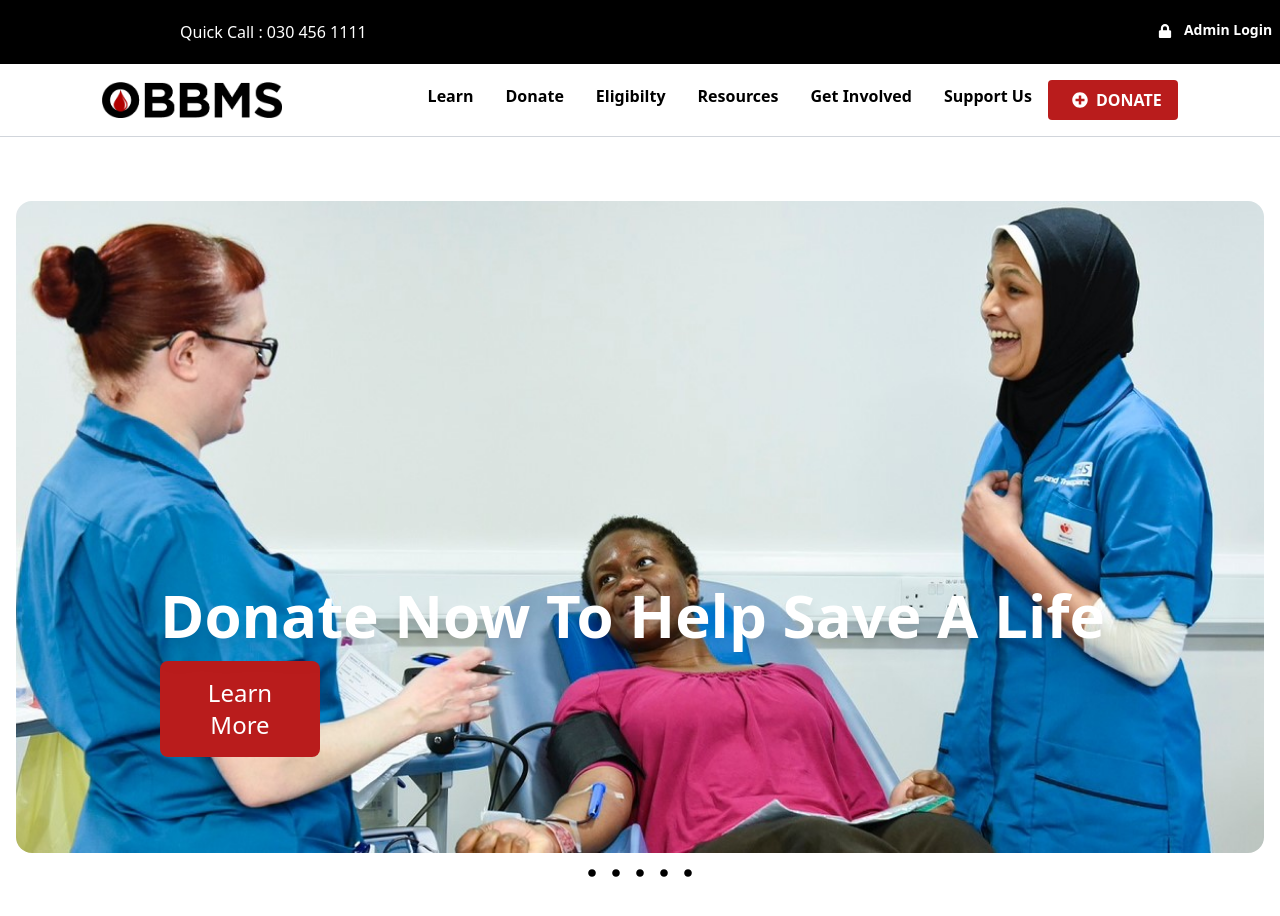
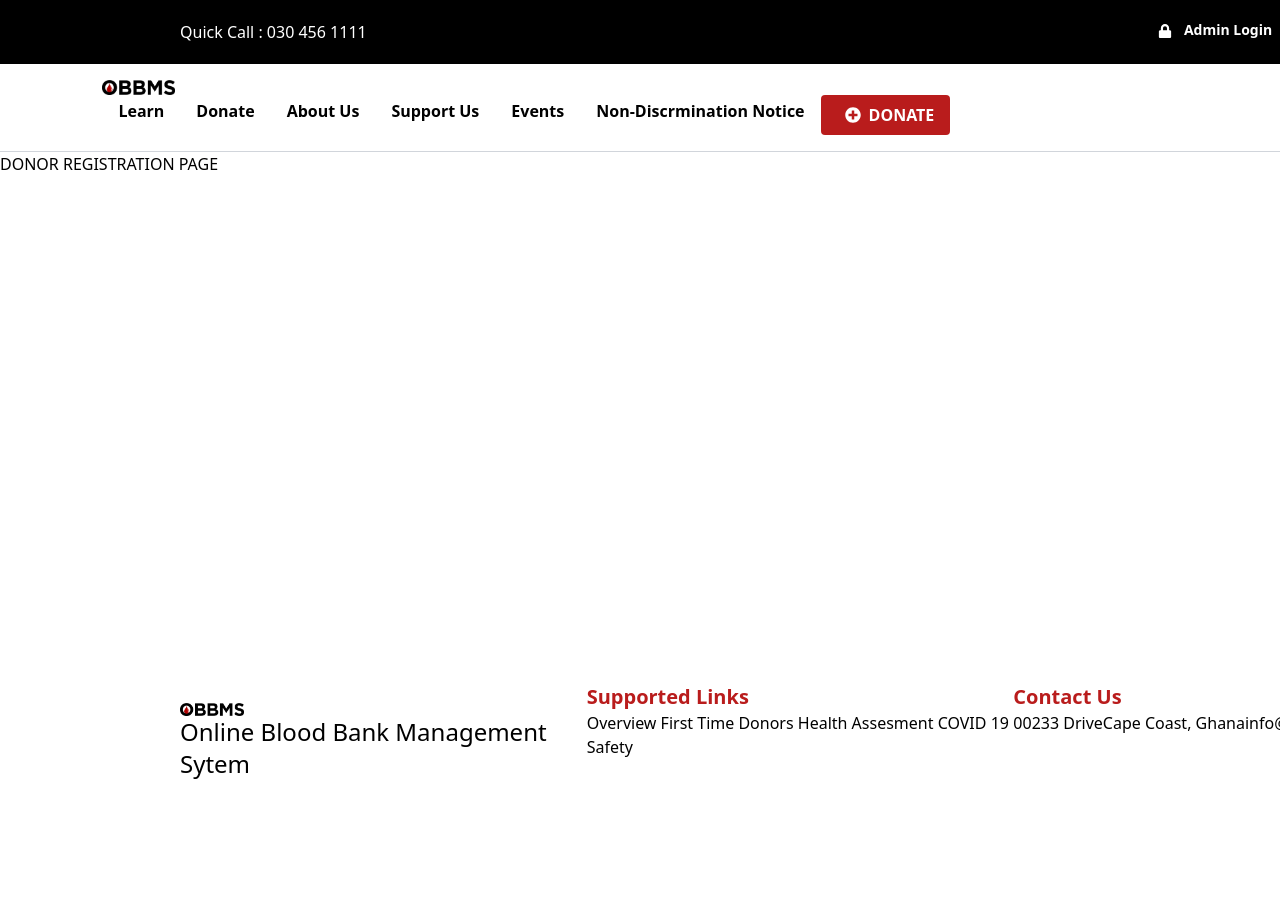
Before and after one commit to ak-boateng/obbms, a React (Create React App) app: page /donate in a window 1280 px wide. Shown: the top 916 px of the page. After the commit the page ends 800 px from the top, so only its background shows below. Built offline with nearby package versions, Linux system fonts and the light colour scheme.

Commit message:
Added a Footer, Not responsive yet

```diff
--- a/package.json
+++ b/package.json
@@ -9,6 +9,7 @@
     "react": "^18.2.0",
     "react-dom": "^18.2.0",
     "react-icons": "^4.8.0",
+    "react-router-dom": "^6.9.0",
     "react-scripts": "5.0.1",
     "web-vitals": "^2.1.4"
   },
--- a/src/App.js
+++ b/src/App.js
@@ -1,15 +1,24 @@
 
+import { BrowserRouter, Routes, Route } from 'react-router-dom';
 import './App.css';
+import Footer from './components/Footer';
 import Header from './components/Header';
 import NavBar from './components/NavBar';
-import Slider from './components/Slider';
+import Donate from './pages/Donate';
+import Home from './pages/Home';
 
 function App() {
   return (
     <>
-    <Header />
-    <NavBar />
-    <Slider />
+    <BrowserRouter>
+      <Header />
+      <NavBar/>
+      <Routes>
+        <Route path="/donate" element={<Donate/>}/>
+        <Route path="/home" element={<Home/>}/>
+      </Routes>
+      <Footer/>
+    </BrowserRouter>
     </>
   );
 }
--- /dev/null
+++ b/src/components/Footer.js
@@ -0,0 +1,34 @@
+import React from 'react'
+import logo from '../images/logo.png'
+import { NavLink } from 'react-router-dom'
+
+const Footer = () => {
+  return (
+        // Three Grid Element Footer
+    <div className='lg:grid absolute bottom-0 lg:grid-cols-3 container lg:mx-40 mx-10'>
+      {/* First Grid Element */}
+        <div className='p-5'>
+        <NavLink to= "/home"><img className='w-1/6' src={logo} alt="" ></img></NavLink>
+            <p className='font-medium lg:text-2xl'>Online Blood Bank Management Sytem</p>
+        </div>
+        <div className=''>
+            <h2 className='text-red-700 font-bold text-xl '>Supported Links</h2>
+            <ul className='block'>
+            <NavLink to= "/home"> Overview</NavLink>
+            <NavLink to= "/home"> First Time Donors</NavLink>
+            <NavLink to= "/home"> Health Assesment</NavLink>
+            <NavLink to= "/home"> COVID 19 Safety</NavLink>
+            </ul>
+        </div>
+        <div className='block'>
+            <h2 className='text-red-700 font-bold text-xl block'>Contact Us</h2>
+            <span>00233 Drive</span>
+            <span>Cape Coast, Ghana</span>
+            <span>info@obbms.org</span>
+        </div>
+
+    </div>
+  )
+}
+
+export default Footer
--- a/src/components/NavBar.js
+++ b/src/components/NavBar.js
@@ -2,6 +2,7 @@ import React, { useState } from 'react'
 import logo from '../images/logo.png'
 import { FaPlusCircle } from 'react-icons/fa';
 import { FiMenu } from 'react-icons/fi';
+import { NavLink } from 'react-router-dom';
 
 
 const NavBar = () => {
@@ -11,30 +12,30 @@ const NavBar = () => {
   return (
      <header className='border-b border-gray-300 py-4'>
        <div className='flex items-center justify-between xl:max-w-8xl xl:mx-auto lg:max-w-full px-[8%] flex-wrap'>
-      <img className='w-1/6' src={logo} alt="" />
-      <FiMenu className='lg:hidden block h-6 w-6 cursor-pointer'onClick= {() => setOpen(!open)}/>
+      <NavLink to= "/home"><img className='w-1/6' src={logo} alt="" ></img></NavLink>
+      <FiMenu className='lg:hidden  block h-6 w-6 cursor-pointer'onClick= {() => setOpen(!open)}/>
 
       {/*Nav Links  */}
       <nav className={`${open ? 'block' : 'hidden'} lg:flex lg:items-center lg:w-auto w-full `}>
       <ul className='font-semibold lg:flex block justify-between  text-1.5xl'>
       <li className='border-b border-gray-300  lg:border-none py-1'>
-        <a className='lg:px-4 lg:py-2   hover:text-red-700' href="google.com">Learn</a>
+        <NavLink className='lg:px-4 lg:py-2   hover:text-red-700' to="google.com" >Learn</NavLink>
         </li>
         <li className='border-b border-gray-300 lg:border-none py-1'>
-       <a className='lg:px-4 lg:py-2  hover:text-red-700' href="google.com">Donate</a>
+        <NavLink className='lg:px-4 lg:py-2   hover:text-red-700' to="/donate" >Donate</NavLink>
         </li>
         <li className='border-b border-gray-300 lg:border-none py-1'>
-       <a className='lg:px-4 lg:py-2  hover:text-red-700' href="google.com">Eligibilty</a>
+        <NavLink className='lg:px-4 lg:py-2   hover:text-red-700' to="google.com" >About Us</NavLink>
         </li>
         <li className='border-b border-gray-300 lg:border-none py-1'>
-       <a className='lg:px-4 lg:py-2 hover:text-red-700' href="google.com">Resources</a>
+        <NavLink className='lg:px-4 lg:py-2   hover:text-red-700' to="google.com" >Support Us</NavLink>
         </li>
         <li className='border-b border-gray-300 lg:border-none py-1'>
 
-       <a className='lg:px-4 lg:py-2  hover:text-red-700' href="google.com">Get Involved</a>
+        <NavLink className='lg:px-4 lg:py-2   hover:text-red-700' to="google.com" >Events</NavLink>
         </li>
         <li className='border-b border-gray-300 lg:border-none py-1'>
-        <a className='lg:px-4 lg:py-2  hover:text-red-700' href="google.com">Support Us</a>
+        <NavLink className='lg:px-4 lg:py-2   hover:text-red-700' to="google.com" >Non-Discrmination Notice</NavLink>
         </li>
         <li>
         <a  href='google.com'className='inline-flex bg-red-700 text-white px-4 py-2 mt-0 rounded w-full hover:w-[+120%] transition delay-150 hover:delay-150 hover:duration-300'><i className='mx-2 my-1'><FaPlusCircle /></i>DONATE</a>
--- a/src/components/Slider.js
+++ b/src/components/Slider.js
@@ -36,7 +36,7 @@ const Slider = () => {
   };
 
   return (
-    <div className=' h-[780px] w-full m-auto py-16 px-4 relative group'>
+    <div className=' h-[500px] lg:h-[780px] w-full m-auto py-16 px-4 relative group'>
       <div
         style={{ backgroundImage: `url(${slides[currentIndex].url})` }}
         className='w-full h-full rounded-2xl bg-center bg-cover duration-700'
--- /dev/null
+++ b/src/pages/Donate.js
@@ -0,0 +1,9 @@
+const Donate = () => {
+  return (
+    <div>
+      <h1>DONOR REGISTRATION PAGE</h1>
+    </div>
+  )
+}
+
+export default Donate
--- /dev/null
+++ b/src/pages/Home.js
@@ -0,0 +1,11 @@
+import Slider from "../components/Slider"
+
+const Home = () =>{
+    return(
+        <Slider/>
+    )
+
+
+}
+
+export default Home
```
Also changed, not shown: 1 other file (tests, documents, lock files or other folders).
